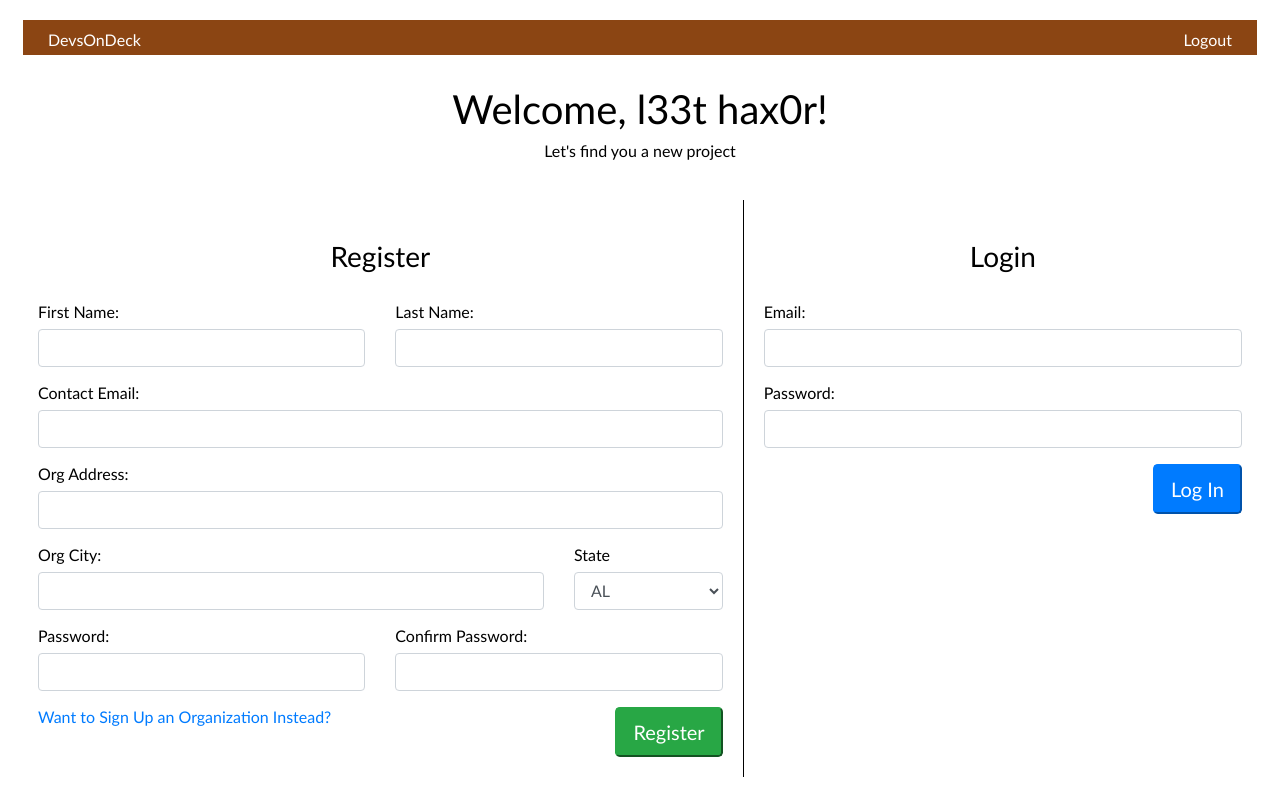
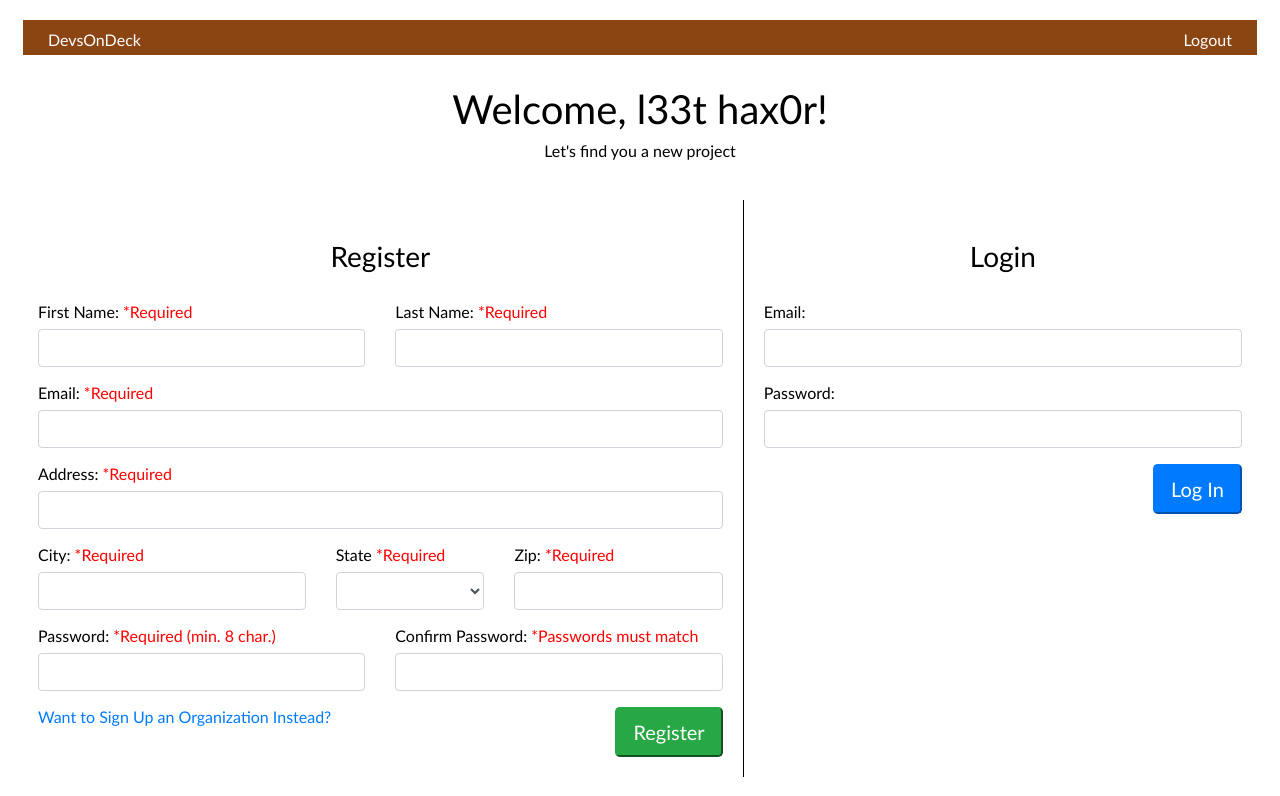
Before and after one commit to johnahnz0rs/devsOnDeck, an Angular app: page /dev in a window 1280 px wide. Shown: the top 796 px of the page. Built offline with nearby package versions, Linux system fonts and the light colour scheme.

Commit message:
client side dev signup form development

```diff
--- a/src/app/app.module.ts
+++ b/src/app/app.module.ts
@@ -2,6 +2,8 @@ import { BrowserModule } from '@angular/platform-browser';
 import { NgModule } from '@angular/core';
 import { FormsModule } from '@angular/forms';
 import { HttpClientModule } from '@angular/common/http';
+
+import { AppService } from './services/app.service';
 
 import { AppRoutingModule } from './app-routing.module';
 import { AppComponent } from './app.component';
@@ -19,7 +21,7 @@ import { OrgSuliComponent } from './orgs/org-suli/org-suli.component';
   imports: [
     BrowserModule, AppRoutingModule, FormsModule, HttpClientModule
   ],
-  providers: [],
+  providers: [AppService],
   bootstrap: [AppComponent]
 })
 export class AppModule { }
--- a/src/app/dev.ts
+++ b/src/app/dev.ts
@@ -2,12 +2,13 @@ export class Dev {
     _id: string;
     fname: string;
     lname: string;
-    street: string;
+    address: string;
     city: string;
     state: string;
     zip: number;
     email: string;
     pw: string;
+    cpw: string;
     bio: string;
     skills: Array<string>;
     languages: Array<string>;
--- a/src/app/devs/dev-suli/dev-suli.component.css
+++ b/src/app/devs/dev-suli/dev-suli.component.css
@@ -23,3 +23,7 @@
 .login {
     padding: 20px;
 }
+
+.validation {
+    color: red;
+}
--- a/src/app/devs/dev-suli/dev-suli.component.html
+++ b/src/app/devs/dev-suli/dev-suli.component.html
@@ -7,49 +7,69 @@
     <!-- a row of two forms: signup and login -->
     <div class="row">
 
-        <!-- first col-sm-7: signup -->
+        <!-- first col-sm-7: signup form -->
+        <!-- lol -->
         <div class="signup col-sm-7">
             <h3 class="section-header">Register</h3>
 
-            <form name="signup" action="" method="POST">
+            <!--<form name="signup" action="" method="POST">-->
+            <form #newDevForm="ngForm">
 
                 <div class="form-group">
                     <div class="row">
                         <div class="col-sm-6">
-                            <label for="fname">First Name:</label>
-                            <input class="form-control" id="fname" type="text">
+                            <label for="fname">First Name:
+                                <span *ngIf="!fname.valid" class="validation"> *Required</span>
+                            </label>
+                            <input class="form-control" id="fname" name="fname" type="text" required [(ngModel)]="newDev.fname" #fname="ngModel">
+
                         </div>
                         <div class="col-sm-6">
-                            <label for="lname">Last Name:</label>
-                            <input class="form-control" id="lname" type="text">
+                            <label for="lname">Last Name:
+                                <span *ngIf="!lname.valid" class="validation"> *Required</span>
+                            </label>
+                            <input class="form-control" id="lname" name="lname" type="text" required [(ngModel)]="newDev.lname" #lname="ngModel">
                         </div>
                     </div>
                 </div>
 
-
                 <div class="form-group">
-                    <label for="email">Contact Email:</label>
-                    <input class="form-control" type="text" id="email">
+                    <label for="email">Email:
+                        <span *ngIf="!email.valid" class="validation"> *Required</span>
+                    </label>
+                    <input class="form-control" type="text" id="email" name="email" required [(ngModel)]="newDev.email" #email="ngModel">
                 </div>
 
                 <div class="form-group">
-                    <label for="address">Org Address:</label>
-                    <input class="form-control" type="text" id="address">
+                    <label for="address">Address:
+                        <span *ngIf="!address.valid" class="validation"> *Required</span>
+                    </label>
+                    <input class="form-control" type="text" id="address" name="address" required [(ngModel)]="newDev.address" #address="ngModel">
                 </div>
 
                 <div class="form-group">
                     <div class="row">
-                        <div class="col-sm-9">
-                            <label for="city">Org City:</label>
-                            <input class="form-control" type="text" id="city">
+                        <div class="col-sm-5">
+                            <label for="city">City:
+                                <span *ngIf="!city.valid" class="validation"> *Required</span>
+                            </label>
+                            <input class="form-control" type="text" id="city" name="city" required [(ngModel)]="newDev.city" #city="ngModel">
                         </div>
                         <div class="col-sm-3">
-                            <label for="State">State</label>
-                            <select class="form-control" id="state">
+                            <label for="State">State
+                                <span *ngIf="!state.valid" class="validation"> *Required</span>
+                            </label>
+                            <select class="form-control" id="state" name="state" required [(ngModel)]="newDev.state" #state="ngModel">
                                 <option *ngFor="let state of states">
                                     {{ state }}
                                 </option>
                             </select>
+                        </div>
+                        <div class="col-sm-4">
+                            <label for="zip">Zip:
+                                <span *ngIf="!zip.valid" class="validation"> *Required</span>
+                            </label>
+                            <input class="form-control" type="number" id="zip" name="zip" required [(ngModel)]="newDev.zip" #zip="ngModel">
                         </div>
                     </div>
                 </div>
@@ -57,17 +77,21 @@
                 <div class="form-group">
                     <div class="row">
                         <div class="col-sm-6">
-                            <label for="password">Password:</label>
-                            <input class="form-control" type="password" id="password">
+                            <label for="pw">Password:
+                                <span *ngIf="!pw.valid" class="validation"> *Required (min. 8 char.)</span>
+                            </label>
+                            <input class="form-control" type="password" id="pw" name="pw" required minlength="8" [(ngModel)]="newDev.pw" #pw="ngModel">
                         </div>
                         <div class="col-sm-6">
-                            <label for="cpw">Confirm Password:</label>
-                            <input class="form-control" type="password" id="cpw">
+                            <label for="cpw">Confirm Password:
+                                <span *ngIf="pw!==cpw" class="validation"> *Passwords must match</span>
+                            </label>
+                            <input class="form-control" type="password" id="cpw" name="cpw" required [(ngModel)]="newDev.cpw" #cpw="ngModel">
                         </div>
                     </div>
                 </div>
 
-                <button class="btn-lg btn-success float-right">Register</button>
+                <button (click)="registerDev()" class="btn-lg btn-success float-right">Register</button>
             </form>
 
             <p><a href="/org">Want to Sign Up an Organization Instead?</a></p>
@@ -75,7 +99,8 @@
 
 
 
-        <!-- second col-sm-5: login -->
+        <!-- second col-sm-5: login form -->
+        <!-- lol -->
         <div class="login col-sm-5">
             <h3 class="section-header">Login</h3>
 
--- a/src/app/devs/dev-suli/dev-suli.component.ts
+++ b/src/app/devs/dev-suli/dev-suli.component.ts
@@ -1,4 +1,8 @@
 import { Component, OnInit } from '@angular/core';
+import { Router } from '@angular/router';
+
+import { Dev } from '../../dev';
+import { AppService } from '../../services/app.service';
 
 @Component({
   selector: 'app-dev-suli',
@@ -7,10 +11,18 @@ import { Component, OnInit } from '@angular/core';
 })
 export class DevSuliComponent implements OnInit {
 
+    newDev: Dev = new Dev();
+
     states = ['AL', 'AK', 'AZ', 'AR', 'CA', 'CO', 'CT', 'DE', 'FL', 'GA', 'HI', 'ID', 'IL', 'IN', 'IA', 'KS', 'KY', 'LA', 'ME', 'MD', 'MA', 'MI', 'MN', 'MS', 'MO', 'MT', 'NE', 'NV', 'NH', 'NJ', 'NM', 'NY', 'NC', 'ND', 'OH', 'OK', 'OR', 'PA', 'RI', 'SC', 'SD', 'TN', 'TX', 'UT', 'VT', 'VA', 'WA', 'WV', 'WI', 'WY'];
 
-  constructor() { }
+  constructor(private router: Router, private appService: AppService) { }
 
   ngOnInit() {
+      console.log(this.newDev);
   }
+
+  registerDev() {
+      console.log(this.newDev);
+  }
+
 }
--- a/src/app/org.ts
+++ b/src/app/org.ts
@@ -5,7 +5,7 @@ export class Org {
     orgname: string;
     fname: string;
     lname: string;
-    street: string;
+    address: string;
     city: string;
     state: string;
     zip: number;
--- a/src/app/orgs/org-suli/org-suli.component.html
+++ b/src/app/orgs/org-suli/org-suli.component.html
@@ -11,45 +11,46 @@
         <div class="signup col-sm-7">
             <h3 class="section-header">Register</h3>
 
-            <div class="form-group">
-                <label for="orgname">Org Name:</label>
-                <input class="form-control" type="text" id="orgname">
-            </div>
+            <!--<form name="signup" action="" method="POST">-->
+            <form #newOrgForm="ngForm">
 
-            <form name="signup" action="" method="POST">
+                <div class="form-group">
+                    <label for="orgname">Org Name:</label>
+                    <input class="form-control" type="text" id="orgname" required>
+                </div>
+
                 <div class="form-group">
                     <div class="row">
                         <div class="col-sm-6">
                             <label for="fname">First Name:</label>
-                            <input class="form-control" id="fname" type="text">
+                            <input class="form-control" id="fname" type="text" required>
                         </div>
                         <div class="col-sm-6">
                             <label for="lname">Last Name:</label>
-                            <input class="form-control" id="lname" type="text">
+                            <input class="form-control" id="lname" type="text" required>
                         </div>
                     </div>
                 </div>
 
-
                 <div class="form-group">
-                    <label for="email">Email:</label>
-                    <input class="form-control" type="text" id="email">
+                    <label for="email">Contact Email:</label>
+                    <input class="form-control" type="text" id="email" required>
                 </div>
 
                 <div class="form-group">
-                    <label for="address">Address:</label>
-                    <input class="form-control" type="text" id="address">
+                    <label for="address">Org Address:</label>
+                    <input class="form-control" type="text" id="address" required>
                 </div>
 
                 <div class="form-group">
                     <div class="row">
                         <div class="col-sm-9">
-                            <label for="city">City:</label>
-                            <input class="form-control" type="text" id="city">
+                            <label for="city">Org City:</label>
+                            <input class="form-control" type="text" id="city" required>
                         </div>
                         <div class="col-sm-3">
                             <label for="State">State</label>
-                            <select class="form-control" id="state">
+                            <select class="form-control" id="state" required>
                                 <option *ngFor="let state of states">
                                     {{ state }}
                                 </option>
@@ -62,11 +63,11 @@
                     <div class="row">
                         <div class="col-sm-6">
                             <label for="password">Password:</label>
-                            <input class="form-control" type="password" id="password">
+                            <input class="form-control" type="password" id="password" required minlength="8">
                         </div>
                         <div class="col-sm-6">
                             <label for="cpw">Confirm Password:</label>
-                            <input class="form-control" type="password" id="cpw">
+                            <input class="form-control" type="password" id="cpw" required>
                         </div>
                     </div>
                 </div>
```
Also changed, not shown: src/app/services/app.service.ts (added, +9 -0 lines), DevsOnDeck.png (added), 1 other file (tests, documents, lock files or other folders).
